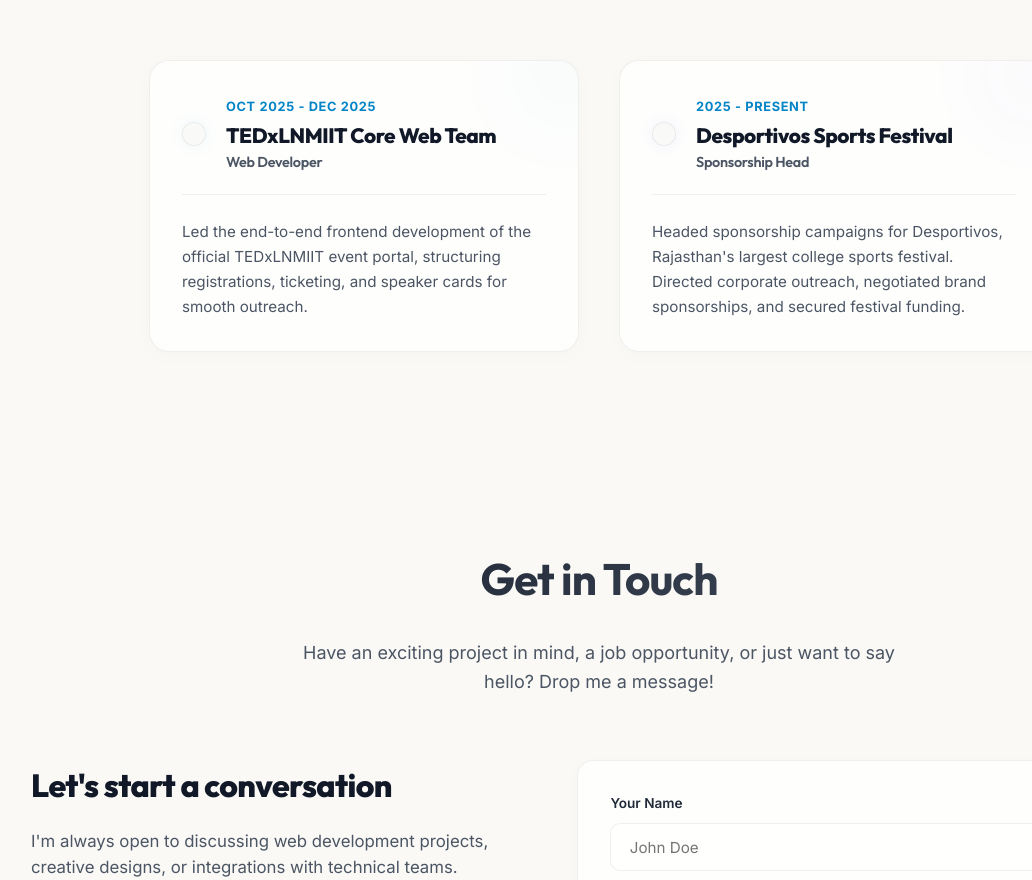
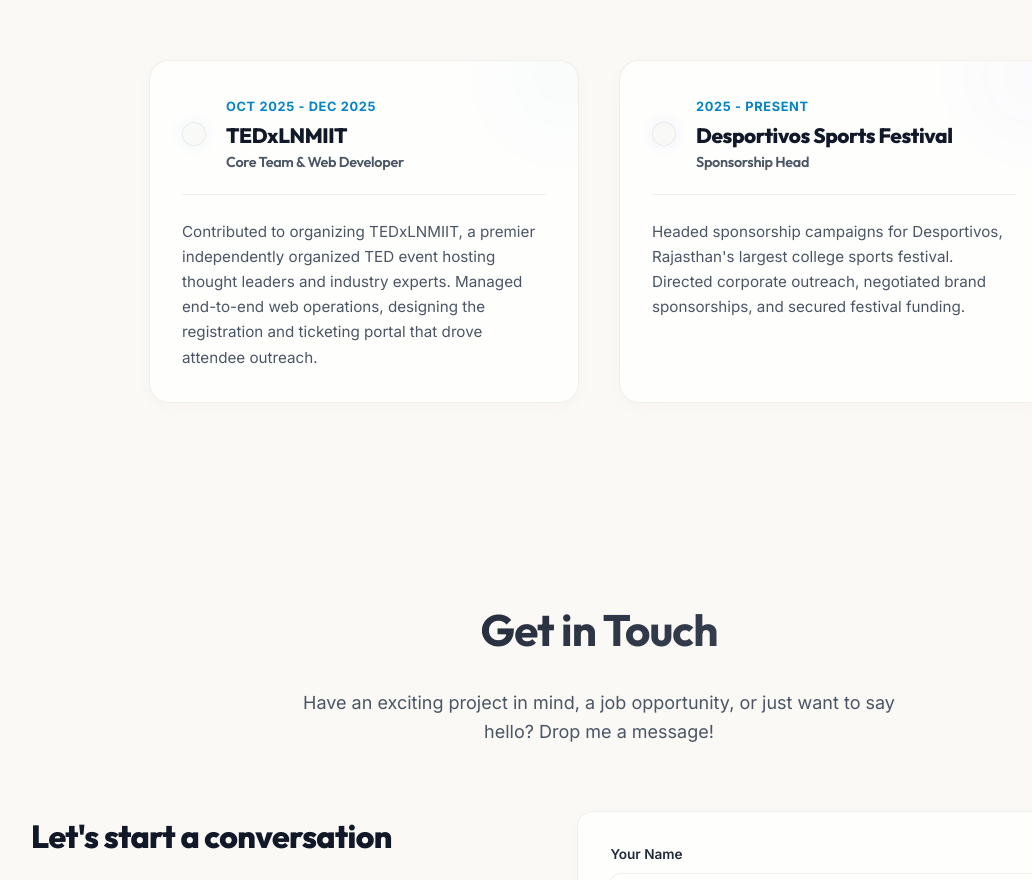
Before and after one commit to arnim2006/Portfolio, a React (Vite) app in the folder frontend/: page / in a window 1280 px wide. Shown: the part 5600-6480 px from the top of the page, without its empty margins (36-1068 px from the left). Built offline with nearby package versions, Linux system fonts and the light colour scheme.

Commit message:
feat: emphasize TEDxLNMIIT event scale and core organizing role in Community Involvement

```diff
--- a/frontend/src/components/Communities.jsx
+++ b/frontend/src/components/Communities.jsx
@@ -6,11 +6,11 @@
 const Communities = () => {
   const involvements = [
     {
-      title: 'TEDxLNMIIT Core Web Team',
-      role: 'Web Developer',
+      title: 'TEDxLNMIIT',
+      role: 'Core Team & Web Developer',
       date: 'Oct 2025 - Dec 2025',
       icon: <Users size={24} className="comm-icon icon-cyan" />,
-      desc: 'Led the end-to-end frontend development of the official TEDxLNMIIT event portal, structuring registrations, ticketing, and speaker cards for smooth outreach.'
+      desc: 'Contributed to organizing TEDxLNMIIT, a premier independently organized TED event hosting thought leaders and industry experts. Managed end-to-end web operations, designing the registration and ticketing portal that drove attendee outreach.'
     },
     {
       title: 'Desportivos Sports Festival',
```
